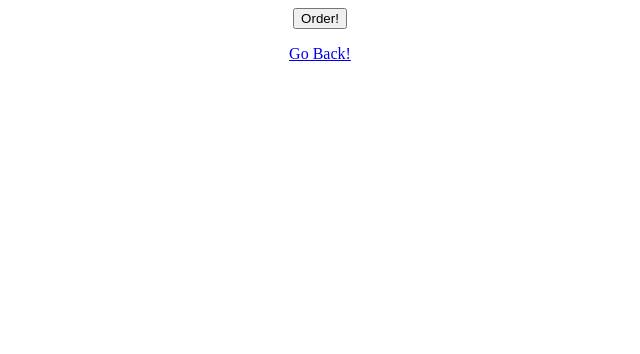
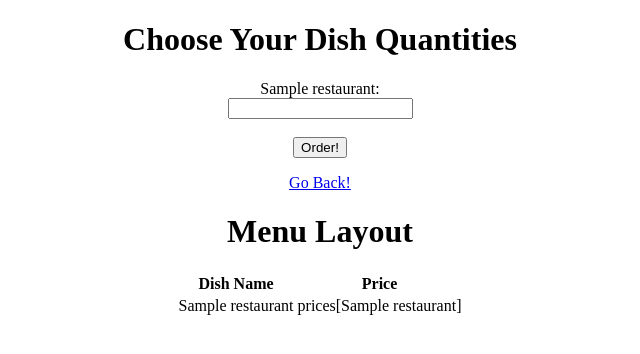
Before and after one commit to JackLowry/452MinorProject, a Flask app: template templates/menu.html in a window 1280 px wide. Shown: the top 354 px of the page, without its empty margins (320-960 px from the left). Run offline with Flask 2, Linux system fonts and the light colour scheme; the template is opened without the code that fills it: most values are stand-ins (such as "Sample title", 1, 10 or a date in 2020).

Commit message:
added everything , except fix 1 bug

```diff
--- a/templates/home.html
+++ b/templates/home.html
@@ -2,12 +2,12 @@
 
 <!--<h2>{{ name }}</h2>-->
 
-<center><form method = "post">
+<center><form action= "{{ url_for('login') }}" method = "post">
     <label for="UserName">Username</label>
-        <input type="text" name="UserName" value="">
+        <input type="text" id = "UserName" name="UserName">
     <br>
     <label for="Password">Password</label>
-        <input type="text" name="Password" value="">
+        <input type="text" id = "Password"  name="Password">
     <br>
         <input type="submit" value="Enter">
     <br>
--- a/templates/menu.html
+++ b/templates/menu.html
@@ -1,13 +1,56 @@
 <!doctype html>
 <html>
 <body>
-    <center><form method="post">
+
+
+
+
+
+    <center><h1>Choose Your Dish Quantities</h1></center>
+
+	<center><form method = "post" action="{{ url_for('menu') }}">
+
+		{%for dish in content %}
+            <label for="{{dish}}">{{dish}}:</label><br>
+            <input type="text" id="{{dish}}" name="{{dish}}"><br>
+		{% endfor %}
+
+        <br>
+
         <button type="order">Order!</button>
-    </form>
-    <form method="post">
+        <br>
         <p><a href="{{ url_for('dropdown') }}">Go Back!</a></p>
     </form>
-    <center>
+
+    <center><h1>Menu Layout</h1></center>
+
+
+
+
+
+
+{% block content %}
+    <p>
+      <table class="table table-striped">
+      <thead>
+      <tr>
+      <th>Dish Name</th>
+      <th>Price</th>
+      </tr>
+      </thead>
+      <tbody>
+    {% for dish in content%}
+      <tr>
+      <td>{{dish}}</td>
+      <td>prices[{{dish}}]</td>
+      </tr>
+    {% endfor %}
+      </tbody>
+      </table>
+    </p>
+
+{% endblock %}
+
 
 
 </html>
```
Also changed, not shown: templates/dropdown.html (+8 -7 lines).
